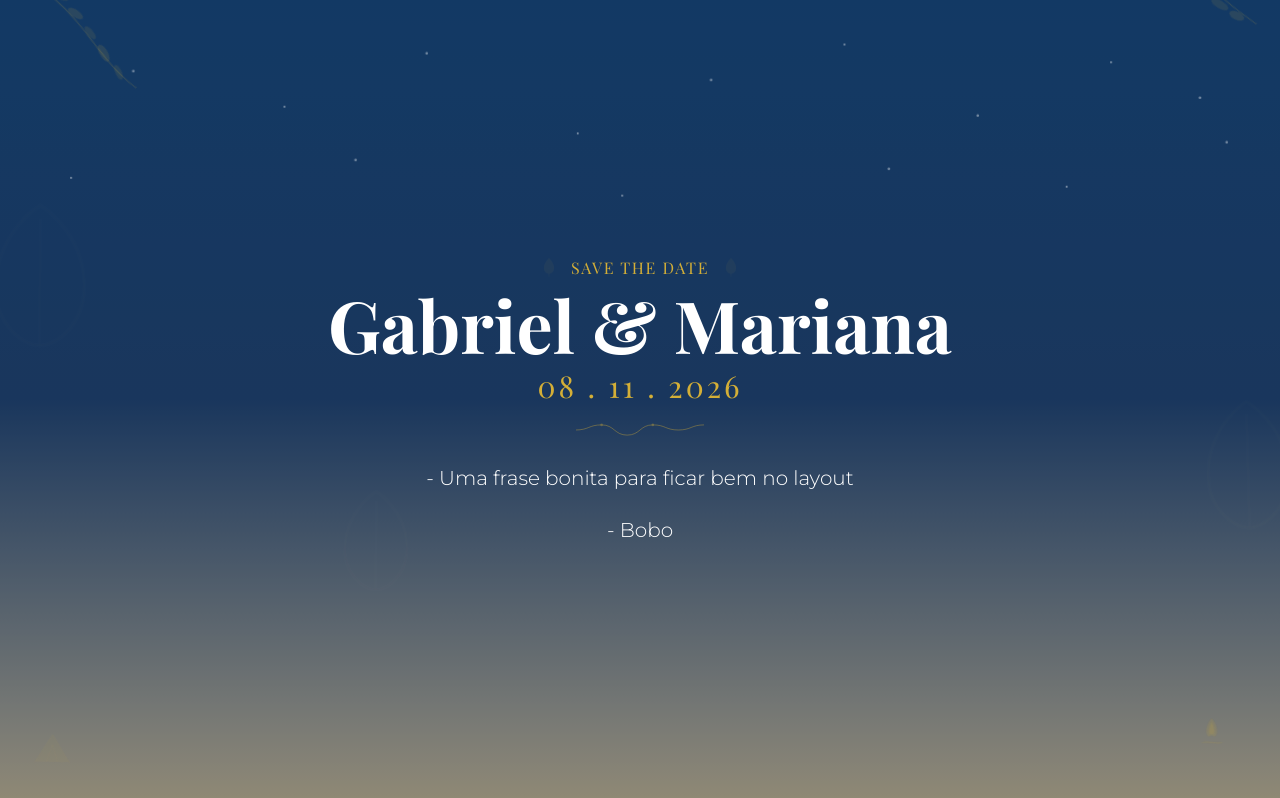
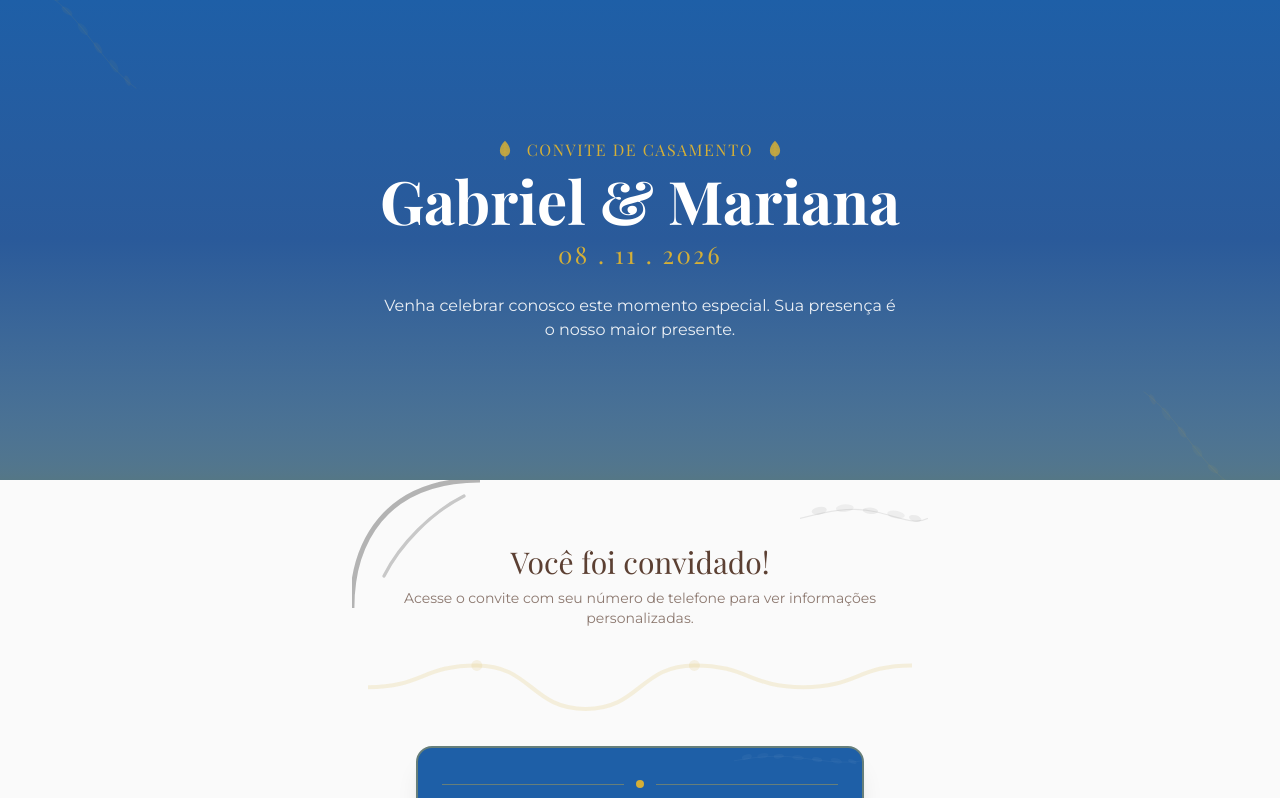
Before and after one commit to gabriel-Oak/wedding, a Next.js app: page /convite in a window 1280 px wide. Shown: the top 798 px of the page. Built offline with nearby package versions, Linux system fonts and the light colour scheme; a web font is replaced by a local one.

Commit message:
feat(invite): add ConviteHeroSection with 'Casamento' label and generic text

```diff
--- a/src/app/convite/ConvitePageClient.tsx
+++ b/src/app/convite/ConvitePageClient.tsx
@@ -3,6 +3,7 @@
 import { useState } from 'react';
 import { Guest } from '@/shared/types';
 import HeroSection from '@/modules/invite/save-the-date/components/HeroSection';
+import ConviteHeroSection from '@/modules/invite/invite-page/components/ConviteHeroSection';
 import { WeddingDayCard } from '@/modules/invite/invite-page/components/WeddingDayCard';
 import { BacheloretteCard } from '@/modules/invite/invite-page/components/BacheloretteCard';
 import { NatureCard } from '@/modules/invite/invite-page/components/NatureCard';
@@ -43,7 +44,7 @@ export default function ConvitePageClient({
   if (!activeGuest) {
     return (
       <div className="min-h-screen bg-wedding-cream">
-        <HeroSection />
+        <ConviteHeroSection />
 
         <div className="relative max-w-xl mx-auto px-4 py-16 space-y-8">
           {/* Corner decorations */}
--- /dev/null
+++ b/src/modules/invite/invite-page/components/ConviteHeroSection.tsx
@@ -0,0 +1,50 @@
+/* Convite Hero — versão genérica para a página de convite */
+'use client';
+
+import EucalyptusBranch from '@/shared/ui/EucalyptusBranch';
+import LeafIcon from '@/shared/ui/LeafIcon';
+import VineDivider from '@/shared/ui/VineDivider';
+
+export default function ConviteHeroSection() {
+  return (
+    <section className="relative min-h-[50vh] md:min-h-[60vh] overflow-hidden bg-wedding-blue">
+      {/* Gradient background */}
+      <div className="absolute inset-0 bg-gradient-to-b from-wedding-blue via-[#2a5a9a] to-wedding-gold/30" />
+
+      {/* Content */}
+      <div className="relative z-10 flex min-h-[50vh] md:min-h-[60vh] items-center justify-center px-4 py-12 text-center">
+        <div className="flex flex-col items-center gap-2">
+          {/* Label */}
+          <div className="flex items-center gap-3 animate-[fadeInUp_0.8s_ease-out_forwards] opacity-0 delay-100">
+            <LeafIcon className="h-4 w-4 text-wedding-gold md:h-5 md:w-5" />
+            <p className="font-heading text-sm text-wedding-gold uppercase tracking-widest md:text-base">
+              CONVITE DE CASAMENTO
+            </p>
+            <LeafIcon className="h-4 w-4 text-wedding-gold md:h-5 md:w-5" />
+          </div>
+
+          {/* Main heading */}
+          <h1 className="animate-[fadeInUp_0.8s_ease-out_forwards] opacity-0 delay-200 font-heading text-4xl md:text-5xl lg:text-6xl font-bold text-white">
+            Gabriel & Mariana
+          </h1>
+
+          {/* Date */}
+          <p className="animate-[fadeInUp_0.8s_ease-out_forwards] opacity-0 delay-300 font-heading text-xl md:text-2xl text-wedding-gold tracking-widest">
+            08 . 11 . 2026
+          </p>
+
+          {/* Subtitle */}
+          <p className="animate-[fadeInUp_0.8s_ease-out_forwards] opacity-0 delay-500 font-body mt-4 max-w-lg text-center text-sm md:text-base text-white/90">
+            Venha celebrar conosco este momento especial. Sua presença é o nosso maior presente.
+          </p>
+        </div>
+      </div>
+
+      {/* Decorative branches */}
+      <div className="pointer-events-none absolute inset-0 overflow-hidden">
+        <EucalyptusBranch className="absolute top-0 left-0 h-16 w-40 text-wedding-gold/30 rotate-45" />
+        <EucalyptusBranch className="absolute bottom-0 right-0 h-16 w-40 text-wedding-gold/30 -rotate-135" />
+      </div>
+    </section>
+  );
+}
```
